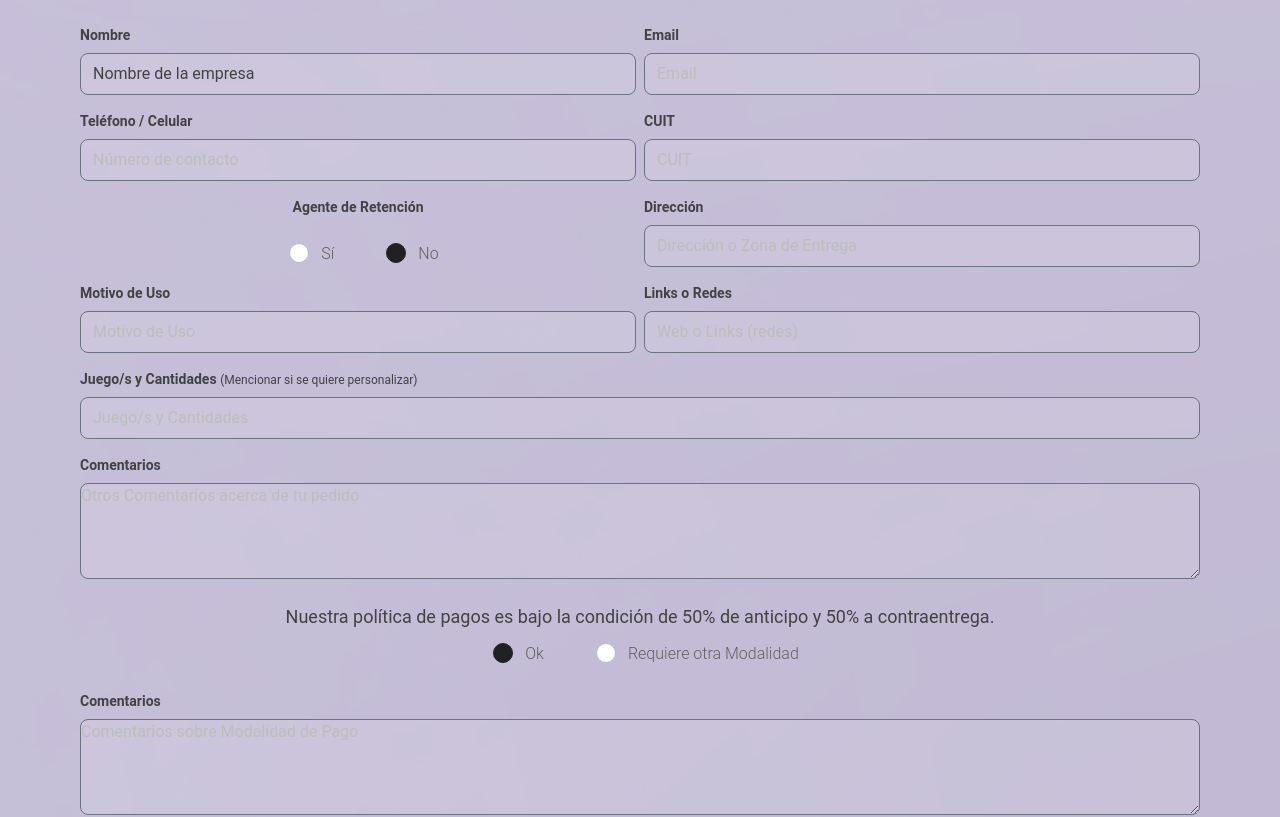
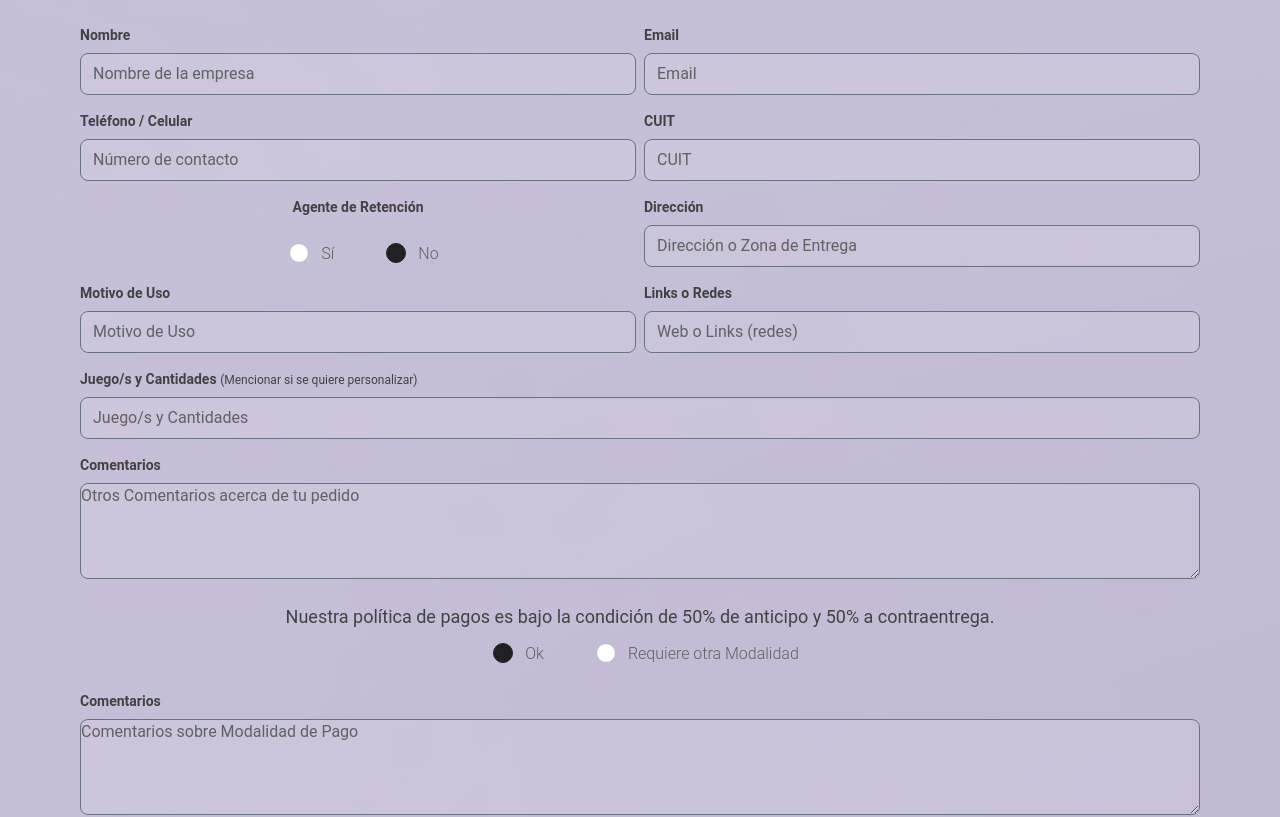
Before and after one commit to EnPalabras/empresas-landing, a React (Vite) app: page / in a window 1280 px wide. Shown: the part 5280-6097 px from the top of the page. Built offline with nearby package versions, Linux system fonts and the light colour scheme.

Commit message:
placeholder

```diff
--- a/src/components/Form.tsx
+++ b/src/components/Form.tsx
@@ -118,7 +118,7 @@ export default function Form() {
                 placeholder="Nombre de la empresa"
                 className="w-full mb-2 bg-gray-50 bg-opacity-[10%] rounded-lg
                 focus:ring-2 focus:ring-[#584776] focus:border-transparent
-                placeholder-gray-800
+                placeholder-gray-700
                 "
               />
             </div>
@@ -133,7 +133,7 @@ export default function Form() {
                 name="email"
                 type="text"
                 placeholder="Email"
-                className="w-full mb-2 bg-gray-50 bg-opacity-[10%] rounded-lg focus:ring-2 focus:ring-[#584776] focus:border-transparent"
+                className="w-full mb-2 bg-gray-50 bg-opacity-[10%] placeholder-gray-700 rounded-lg focus:ring-2 focus:ring-[#584776] focus:border-transparent"
               />
             </div>
           </div>
@@ -149,7 +149,7 @@ export default function Form() {
                 name="phone"
                 type="text"
                 placeholder="Número de contacto"
-                className="w-full mb-2 bg-gray-50 bg-opacity-[10%] rounded-lg focus:ring-2 focus:ring-[#584776] focus:border-transparent"
+                className="w-full mb-2 bg-gray-50 bg-opacity-[10%] placeholder-gray-700 rounded-lg focus:ring-2 focus:ring-[#584776] focus:border-transparent"
               />
             </div>
             <div className="flex flex-col gap-2 w-full">
@@ -161,8 +161,9 @@ export default function Form() {
                 type="text"
                 placeholder="CUIT"
                 className="w-full mb-2 bg-gray-50 bg-opacity-[10%] rounded-lg
-              focus:ring-2 focus:ring-[#584776] focus:border-transparent
-              "
+                  focus:ring-2 focus:ring-[#584776] focus:border-transparent
+                  placeholder-gray-700
+                "
               />
             </div>
           </div>
@@ -201,7 +202,7 @@ export default function Form() {
                 name="address"
                 type="text"
                 placeholder="Dirección o Zona de Entrega"
-                className="w-full mb-2 bg-gray-50 bg-opacity-[10%] rounded-lg focus:ring-2 focus:ring-[#584776] focus:border-transparent"
+                className="w-full mb-2 bg-gray-50 bg-opacity-[10%] placeholder-gray-700 rounded-lg focus:ring-2 focus:ring-[#584776] focus:border-transparent"
               />
             </div>
           </div>
@@ -217,7 +218,7 @@ export default function Form() {
                 name="motive"
                 type="text"
                 placeholder="Motivo de Uso"
-                className="w-full mb-2 bg-gray-50 bg-opacity-[10%] rounded-lg focus:ring-2 focus:ring-[#584776] focus:border-transparent"
+                className="w-full mb-2 bg-gray-50 bg-opacity-[10%] placeholder-gray-700 rounded-lg focus:ring-2 focus:ring-[#584776] focus:border-transparent"
               />
             </div>
             <div className="flex flex-col gap-2 w-full">
@@ -231,7 +232,7 @@ export default function Form() {
                 name="links"
                 type="text"
                 placeholder="Web o Links (redes)"
-                className="w-full mb-2 bg-gray-50 bg-opacity-[10%] rounded-lg focus:ring-2 focus:ring-[#584776] focus:border-transparent"
+                className="w-full mb-2 bg-gray-50 bg-opacity-[10%] placeholder-gray-700 rounded-lg focus:ring-2 focus:ring-[#584776] focus:border-transparent"
               />
             </div>
           </div>
@@ -245,7 +246,7 @@ export default function Form() {
             name="juego"
             type="text"
             placeholder="Juego/s y Cantidades"
-            className="w-full mb-2 bg-gray-50 bg-opacity-[10%] rounded-lg focus:ring-2 focus:ring-[#584776] focus:border-transparent"
+            className="w-full mb-2 bg-gray-50 bg-opacity-[10%] placeholder-gray-700 rounded-lg focus:ring-2 focus:ring-[#584776] focus:border-transparent"
           />
           <label className="text-gray-800 text-sm font-bold" htmlFor="comments">
             Comentarios
@@ -254,7 +255,7 @@ export default function Form() {
             name="comments"
             //   type="text"
             placeholder="Otros Comentarios acerca de tu pedido"
-            className="w-full mb-2 bg-gray-50 bg-opacity-[10%] rounded-lg focus:ring-2 focus:ring-[#584776] focus:border-transparent
+            className="w-full mb-2 bg-gray-50 bg-opacity-[10%] placeholder-gray-700 rounded-lg focus:ring-2 focus:ring-[#584776] focus:border-transparent
             h-24
           "
           />{' '}
@@ -287,7 +288,7 @@ export default function Form() {
             name="paymentComments"
             //   type="text"
             placeholder="Comentarios sobre Modalidad de Pago"
-            className="w-full mb-2 bg-gray-50 bg-opacity-[10%] rounded-lg
+            className="w-full mb-2 bg-gray-50 bg-opacity-[10%] rounded-lg placeholder-gray-700
             h-24
           "
           />{' '}
```
